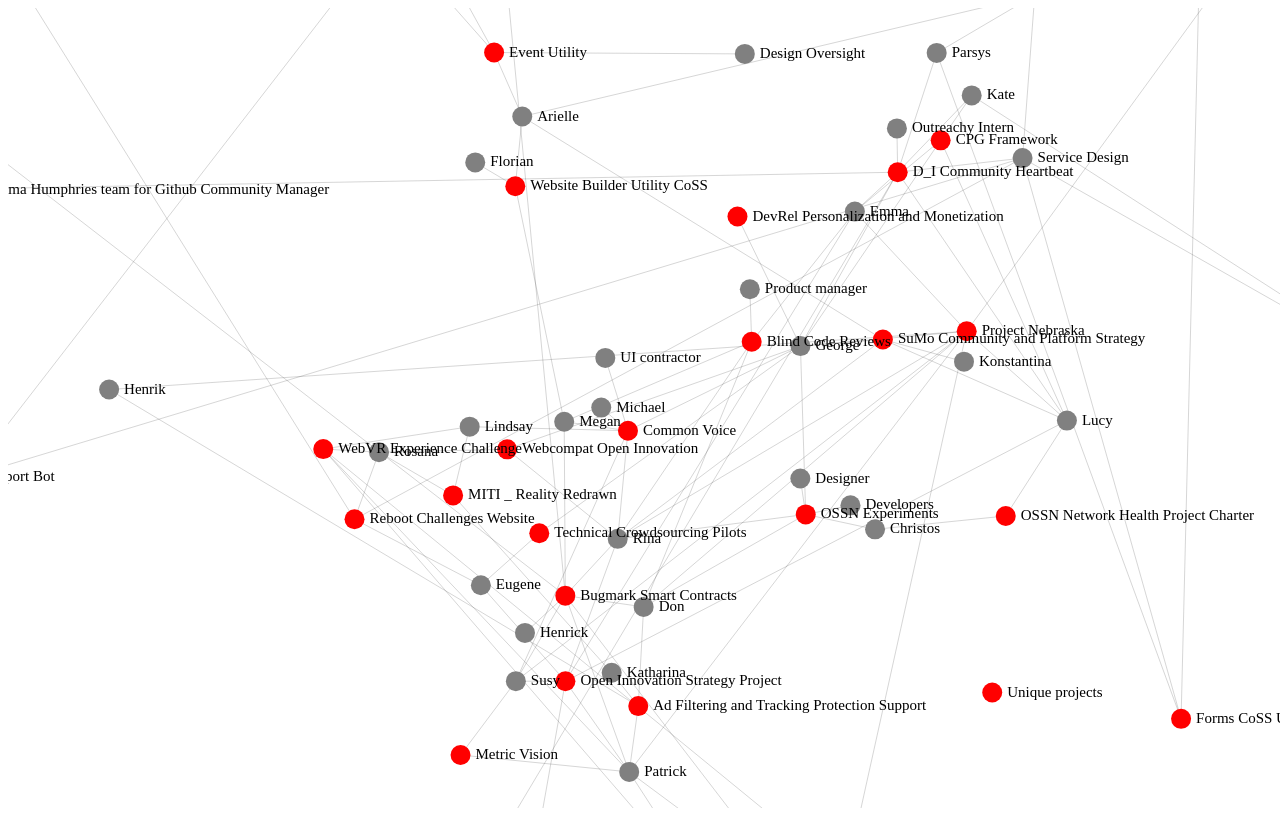
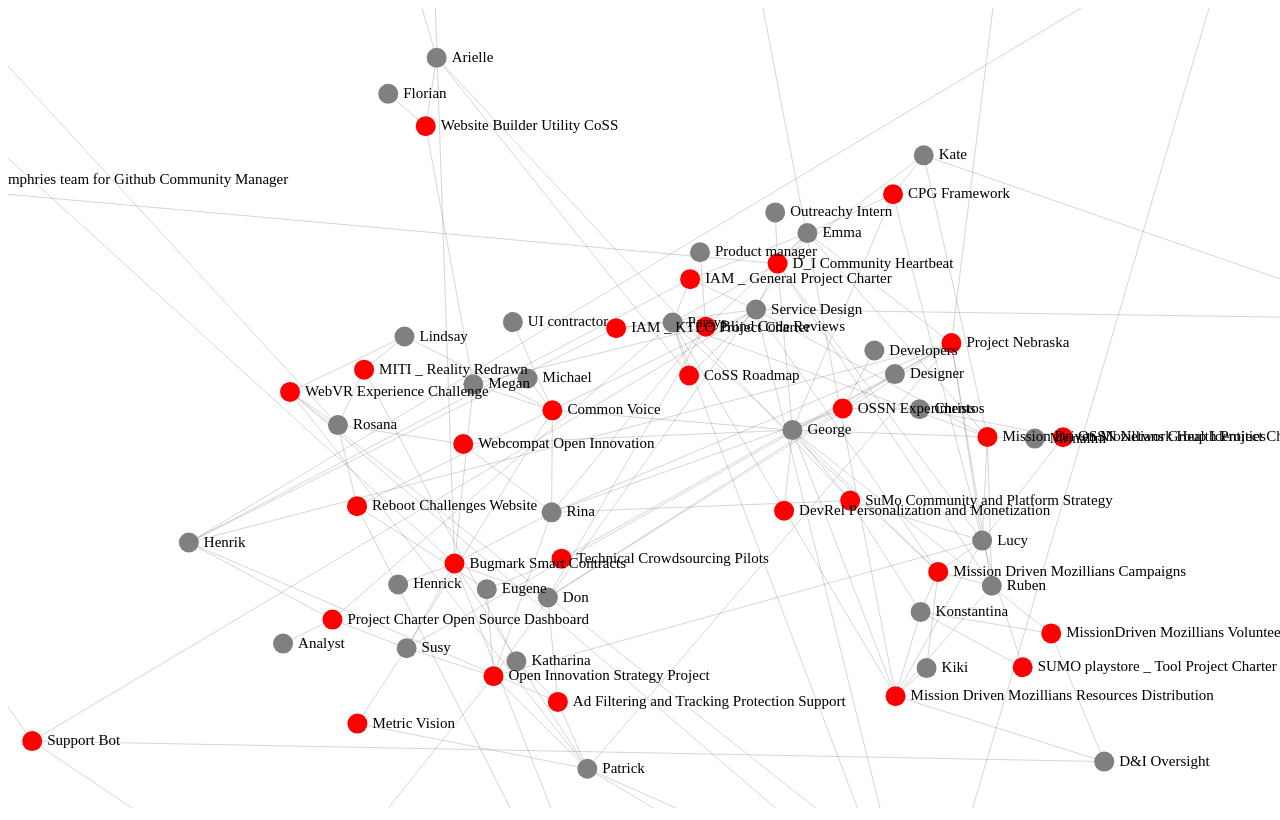
Before and after one commit to bacharakis/OITeamRelationships, a plain HTML site: page index.html in a window 1280 px wide. Drawn offline with nearby package versions, Linux system fonts and the light colour scheme.

Commit message:
Update weights

```diff
--- a/index.html
+++ b/index.html
@@ -1,7 +1,7 @@
 <!DOCTYPE html>
 <meta charset="utf-8">
 
-<svg width="960" height="600"></svg>
+<svg width="960" height="800"></svg>
 
 <script src="https://d3js.org/d3.v4.min.js"></script>
 <script>
@@ -72,19 +72,21 @@
   { id:"DesignOversight", group:2, label:"Design Oversight", level:2},
   { id:"QAtime", group:2, label:"QA time", level:2},
   { id:"D&I", group:2, label:"D&I", level:2},
-  { id:"", group:2, label:"", level:2},
   { id:"Rosana", group:2, label:"Rosana", level:2},
+  { id:"Konstantina", group:2, label:"Konstantina", level:2},
+  { id:"Kiki", group:2, label:"Kiki", level:2},
+  { id:"Mrinalini", group:2, label:"Mrinalini", level:2},
+  { id:"Reps&Council", group:2, label:"Reps & Council", level:2},
+  { id:"D&IOversight", group:2, label:"D&I Oversight", level:2},
   { id:"Alex", group:2, label:"Alex", level:2},
   { id:"Eugene", group:2, label:"Eugene", level:2},
   { id:"Designer", group:2, label:"Designer", level:2},
   { id:"Developers", group:2, label:"Developers", level:2},
   { id:"Christos", group:2, label:"Christos", level:2},
+  { id:"Analyst", group:2, label:"Analyst", level:2},
   { id:"Hermina", group:2, label:"Hermina", level:2},
-  { id:"Rubén", group:2, label:"Rubén", level:2},
   { id:"ParSys", group:2, label:"ParSys", level:2},
-  { id:"Konstantina", group:2, label:"Konstantina", level:2},
   { id:"CommunityManagementFeedback", group:2, label:"Community Management Feedback", level:2},
-  { id:"D&IOversight", group:2, label:"D&I Oversight", level:2},
   { id:"Pierros", group:2, label:"Pierros", level:2},
   { id:"Dees", group:2, label:"Dees", level:2},
   { id:"Florian", group:2, label:"Florian", level:2}
@@ -93,116 +95,157 @@
 var links = [
   { target:"AdFilteringandTrackingProtectionSupport", source:"Don", strength:0.55},
   { target:"AdFilteringandTrackingProtectionSupport", source:"Henrik", strength:0.01},
-  { target:"AdFilteringandTrackingProtectionSupport", source:"Katharina", strength:0.50},
-  { target:"AdFilteringandTrackingProtectionSupport", source:"Patrick", strength:0.50},
+  { target:"AdFilteringandTrackingProtectionSupport", source:"Katharina", strength:0.5},
+  { target:"AdFilteringandTrackingProtectionSupport", source:"Patrick", strength:0.5},
   { target:"BlindCodeReviews", source:"Don", strength:0.15},
   { target:"BlindCodeReviews", source:"Emma", strength:0.25},
   { target:"BlindCodeReviews", source:"Megan", strength:0.01},
   { target:"BlindCodeReviews", source:"Rina", strength:0.01},
-  { target:"BlindCodeReviews", source:"Productmanager", strength:0.50},
-  { target:"BugmarkSmartContracts", source:"Don", strength:0.40},
+  { target:"BlindCodeReviews", source:"Productmanager", strength:0.5},
+  { target:"BugmarkSmartContracts", source:"Don", strength:0.4},
   { target:"BugmarkSmartContracts", source:"MalvikaRao", strength:0.01},
   { target:"BugmarkSmartContracts", source:"RichBodo", strength:0.01},
-  { target:"BugmarkSmartContracts", source:"Henrick", strength:0.50},
+  { target:"BugmarkSmartContracts", source:"Henrick", strength:0.5},
   { target:"BugmarkSmartContracts", source:"Patrick", strength:0.01},
   { target:"BugmarkSmartContracts", source:"Rina", strength:0.15},
   { target:"BugmarkSmartContracts", source:"Megan", strength:0.25},
   { target:"BugmarkSmartContracts", source:"Susy", strength:0.35},
   { target:"BugmarkSmartContracts", source:"AndyLeak", strength:0.01},
   { target:"CommonVoice", source:"George", strength:0.15},
-  { target:"CommonVoice", source:"Lindsay", strength:0.20},
-  { target:"CommonVoice", source:"Rina", strength:0.20},
+  { target:"CommonVoice", source:"Lindsay", strength:0.2},
+  { target:"CommonVoice", source:"Rina", strength:0.2},
   { target:"CommonVoice", source:"UIcontractor", strength:0.25},
-  { target:"CommonVoice", source:"Megan", strength:0.50},
-  { target:"CommonVoice", source:"Michael", strength:1.00},
+  { target:"CommonVoice", source:"Megan", strength:0.5},
+  { target:"CommonVoice", source:"Michael", strength:1},
   { target:"CommonVoice", source:"Susy", strength:0.01},
   { target:"CoSSRoadmap", source:"Arielle", strength:0.01},
   { target:"CoSSRoadmap", source:"ServiceDesign", strength:0.05},
-  { target:"CoSSRoadmap", source:"Parsys", strength:0.10},
-  { target:"CPGFramework", source:"George", strength:0.10},
+  { target:"CoSSRoadmap", source:"Parsys", strength:0.1},
+  { target:"CPGFramework", source:"George", strength:0.1},
   { target:"CPGFramework", source:"Emma", strength:0.15},
   { target:"CPGFramework", source:"Kate", strength:0.95},
   { target:"CPGFramework", source:"Lucy", strength:0.01},
   { target:"D_ICommunityHeartbeat", source:"Kate", strength:0.05},
-  { target:"D_ICommunityHeartbeat", source:"George", strength:0.10},
-  { target:"D_ICommunityHeartbeat", source:"ServiceDesign", strength:0.10},
-  { target:"D_ICommunityHeartbeat", source:"Parsys", strength:0.20},
-  { target:"D_ICommunityHeartbeat", source:"Emma", strength:0.50},
+  { target:"D_ICommunityHeartbeat", source:"George", strength:0.1},
+  { target:"D_ICommunityHeartbeat", source:"ServiceDesign", strength:0.1},
+  { target:"D_ICommunityHeartbeat", source:"Parsys", strength:0.2},
+  { target:"D_ICommunityHeartbeat", source:"Emma", strength:0.5},
   { target:"D_ICommunityHeartbeat", source:"HeadcountonEmmaHumphriesteamforGithubCommunityManager", strength:0.01},
   { target:"D_ICommunityHeartbeat", source:"Lucy", strength:0.01},
-  { target:"D_ICommunityHeartbeat", source:"OutreachyIntern", strength:1.00},
+  { target:"D_ICommunityHeartbeat", source:"OutreachyIntern", strength:1},
   { target:"D_ICommunityHeartbeat", source:"Ruben", strength:0.01},
   { target:"D_IforContributorsandCommunities", source:"Kate", strength:0.01},
   { target:"D_IforContributorsandCommunities", source:"ServiceDesign", strength:0.01},
-  { target:"DevRelPersonalizationandMonetization", source:"George", strength:0.10},
+  { target:"DevRelPersonalizationandMonetization", source:"George", strength:0.1},
   { target:"EventUtility", source:"D&Ioversight", strength:0.05},
   { target:"EventUtility", source:"DesignOversight", strength:0.05},
-  { target:"EventUtility", source:"QAtime", strength:0.20},
+  { target:"EventUtility", source:"QAtime", strength:0.2},
   { target:"EventUtility", source:"Arielle", strength:0.75},
   { target:"FormsCoSSUtility", source:"D&I", strength:0.01},
   { target:"FormsCoSSUtility", source:"Parsys", strength:0.01},
   { target:"FormsCoSSUtility", source:"ServiceDesign", strength:0.01},
+  { target:"glTFimporterOpenInnovation", source:"Rosana", strength:0.01},
+  { target:"IAM_AccessManagementProjectCharter", source:"Henrik", strength:0.01},
+  { target:"IAM_GeneralProjectCharter", source:"Parsys", strength:0.5},
+  { target:"IAM_GeneralProjectCharter", source:"ServiceDesign", strength:0.3},
+  { target:"IAM_GeneralProjectCharter", source:"Emma", strength:0.05},
+  { target:"IAM_GeneralProjectCharter", source:"Henrik", strength:0.01},
+  { target:"IAM_KTLOProjectCharter", source:"Henrik", strength:0.01},
+  { target:"IAM_KTLOProjectCharter", source:"Parsys", strength:0.2},
+  { target:"IAM_KTLOProjectCharter", source:"ServiceDesign", strength:0.05},
   { target:"MetricVision", source:"Susy", strength:0.35},
   { target:"MetricVision", source:"Patrick", strength:0.01},
-  { target:"MITI_RealityRedrawn", source:"Katharina", strength:0.10},
+  { target:"MissionDrivenMozilliansCampaigns", source:"George", strength:0.1},
+  { target:"MissionDrivenMozilliansCampaigns", source:"Konstantina", strength:0.7},
+  { target:"MissionDrivenMozilliansCampaigns", source:"Lucy", strength:0.4},
+  { target:"MissionDrivenMozilliansCampaigns", source:"Ruben", strength:0.5},
+  { target:"MissionDrivenMozilliansCampaigns", source:"Kiki", strength:0.3},
+  { target:"MissionDrivenMozilliansCampaigns", source:"ServiceDesign", strength:0.01},
+  { target:"MissionDrivenMozilliansCampaigns", source:"Parsys", strength:0.01},
+  { target:"MissionDrivenMozilliansGroupIdentities", source:"George", strength:0.05},
+  { target:"MissionDrivenMozilliansGroupIdentities", source:"Lucy", strength:0.1},
+  { target:"MissionDrivenMozilliansGroupIdentities", source:"Ruben", strength:0.05},
+  { target:"MissionDrivenMozilliansGroupIdentities", source:"Mrinalini", strength:0.75},
+  { target:"MissionDrivenMozilliansGroupIdentities", source:"Emma", strength:0.03},
+  { target:"MissionDrivenMozilliansGroupIdentities", source:"Kate", strength:0.03},
+  { target:"MissionDrivenMozilliansGroupIdentities", source:"ServiceDesign", strength:0.01},
+  { target:"MissionDrivenMozilliansGroupIdentities", source:"Parsys", strength:0.01},
+  { target:"MissionDrivenMozilliansResourcesDistribution", source:"George", strength:0.02},
+  { target:"MissionDrivenMozilliansResourcesDistribution", source:"Lucy", strength:0.05},
+  { target:"MissionDrivenMozilliansResourcesDistribution", source:"Ruben", strength:0.02},
+  { target:"MissionDrivenMozilliansResourcesDistribution", source:"Konstantina", strength:0.15},
+  { target:"MissionDrivenMozilliansResourcesDistribution", source:"Kiki", strength:0.6},
+  { target:"MissionDrivenMozilliansResourcesDistribution", source:"Reps&Council", strength:0.01},
+  { target:"MissionDrivenMozilliansResourcesDistribution", source:"D&IOversight", strength:0.01},
+  { target:"MissionDrivenMozilliansResourcesDistribution", source:"Parsys", strength:0.01},
+  { target:"MissionDrivenMozilliansVolunteerLeadership", source:"George", strength:0.05},
+  { target:"MissionDrivenMozilliansVolunteerLeadership", source:"Konstantina", strength:0.1},
+  { target:"MissionDrivenMozilliansVolunteerLeadership", source:"D&IOversight", strength:0.1},
+  { target:"MITI_RealityRedrawn", source:"Katharina", strength:0.1},
   { target:"MITI_RealityRedrawn", source:"Lindsay", strength:0.35},
   { target:"MITI_RealityRedrawn", source:"Rosana", strength:0.01},
   { target:"OpenInnovationStrategyProject", source:"Emma", strength:0.01},
-  { target:"OpenInnovationStrategyProject", source:"Alex", strength:0.10},
-  { target:"OpenInnovationStrategyProject", source:"Rina", strength:0.20},
+  { target:"OpenInnovationStrategyProject", source:"Alex", strength:0.1},
+  { target:"OpenInnovationStrategyProject", source:"Rina", strength:0.2},
   { target:"OpenInnovationStrategyProject", source:"Patrick", strength:0.25},
-  { target:"OpenInnovationStrategyProject", source:"Eugene", strength:0.30},
+  { target:"OpenInnovationStrategyProject", source:"Eugene", strength:0.3},
   { target:"OpenInnovationStrategyProject", source:"Susy", strength:0.35},
   { target:"OpenInnovationStrategyProject", source:"Lucy", strength:0.01},
   { target:"OSSNExperiments", source:"Don", strength:0.01},
-  { target:"OSSNExperiments", source:"George", strength:0.10},
-  { target:"OSSNExperiments", source:"Rina", strength:0.10},
-  { target:"OSSNExperiments", source:"Designer", strength:0.50},
-  { target:"OSSNExperiments", source:"Developers", strength:0.50},
+  { target:"OSSNExperiments", source:"George", strength:0.1},
+  { target:"OSSNExperiments", source:"Rina", strength:0.1},
+  { target:"OSSNExperiments", source:"Designer", strength:0.5},
+  { target:"OSSNExperiments", source:"Developers", strength:0.5},
   { target:"OSSNExperiments", source:"Christos", strength:0.75},
-  { target:"OSSNNetworkHealthProjectCharter", source:"Lucy", strength:0.10},
+  { target:"OSSNNetworkHealthProjectCharter", source:"Lucy", strength:0.1},
   { target:"OSSNNetworkHealthProjectCharter", source:"Christos", strength:0.25},
+  { target:"ProjectCharterOpenSourceDashboard", source:"Susy", strength:0.5},
+  { target:"ProjectCharterOpenSourceDashboard", source:"Henrik", strength:0.1},
+  { target:"ProjectCharterOpenSourceDashboard", source:"Analyst", strength:0.9},
+  { target:"ProjectCharterOpenSourceDashboard", source:"Parsys", strength:0.05},
   { target:"ProjectNebraska", source:"Don", strength:0.01},
   { target:"ProjectNebraska", source:"Emma", strength:0.01},
-  { target:"ProjectNebraska", source:"George", strength:0.10},
+  { target:"ProjectNebraska", source:"George", strength:0.1},
   { target:"ProjectNebraska", source:"Henrik", strength:0.01},
   { target:"ProjectNebraska", source:"Hermina", strength:0.01},
   { target:"ProjectNebraska", source:"Lucy", strength:0.01},
   { target:"ProjectNebraska", source:"Patrick", strength:0.01},
   { target:"ProjectNebraska", source:"Rina", strength:0.01},
-  { target:"ProjectNebraska", source:"Rubén", strength:0.01},
+  { target:"ProjectNebraska", source:"Ruben", strength:0.01},
   { target:"ProjectNebraska", source:"Susy", strength:0.01},
   { target:"RebootChallengesWebsite", source:"Eugene", strength:0.25},
   { target:"RebootChallengesWebsite", source:"ParSys", strength:0.01},
   { target:"RebootChallengesWebsite", source:"ServiceDesign", strength:0.01},
   { target:"RebootChallengesWebsite", source:"Rosana", strength:0.25},
   { target:"SuMoCommunityandPlatformStrategy", source:"Arielle", strength:0.05},
-  { target:"SuMoCommunityandPlatformStrategy", source:"Lucy", strength:0.10},
+  { target:"SuMoCommunityandPlatformStrategy", source:"Lucy", strength:0.1},
   { target:"SuMoCommunityandPlatformStrategy", source:"George", strength:0.25},
   { target:"SuMoCommunityandPlatformStrategy", source:"Konstantina", strength:0.25},
   { target:"SuMoCommunityandPlatformStrategy", source:"Rina", strength:0.01},
+  { target:"SUMOplaystore_ToolProjectCharter", source:"Lucy", strength:0.1},
+  { target:"SUMOplaystore_ToolProjectCharter", source:"Konstantina", strength:0.1},
   { target:"SupportBot", source:"CommunityManagementFeedback", strength:0.01},
   { target:"SupportBot", source:"D&IOversight", strength:0.01},
   { target:"SupportBot", source:"ParSys", strength:0.01},
   { target:"SupportBot", source:"ServiceDesign", strength:0.01},
   { target:"TechnicalCrowdsourcingPilots", source:"George", strength:0.15},
-  { target:"TechnicalCrowdsourcingPilots", source:"Eugene", strength:1.00},
-  { target:"WasmEcosystemAnalysis", source:"Patrick", strength:0.10},
-  { target:"WasmEcosystemAnalysis", source:"Pierros", strength:0.60},
+  { target:"TechnicalCrowdsourcingPilots", source:"Eugene", strength:1},
+  { target:"WasmEcosystemAnalysis", source:"Patrick", strength:0.1},
+  { target:"WasmEcosystemAnalysis", source:"Pierros", strength:0.6},
   { target:"WebcompatOpenInnovation", source:"George", strength:0.12},
-  { target:"WebcompatOpenInnovation", source:"Rina", strength:0.20},
-  { target:"WebcompatOpenInnovation", source:"Rosana", strength:0.50},
+  { target:"WebcompatOpenInnovation", source:"Rina", strength:0.2},
+  { target:"WebcompatOpenInnovation", source:"Rosana", strength:0.5},
   { target:"WebMRContentEcosystemanalysis", source:"Patrick", strength:0.05},
-  { target:"WebMRContentEcosystemanalysis", source:"Pierros", strength:0.10},
-  { target:"WebMRContentEcosystemanalysis", source:"Dees", strength:0.40},
+  { target:"WebMRContentEcosystemanalysis", source:"Pierros", strength:0.1},
+  { target:"WebMRContentEcosystemanalysis", source:"Dees", strength:0.4},
   { target:"WebsiteBuilderUtilityCoSS", source:"Megan", strength:0.25},
-  { target:"WebsiteBuilderUtilityCoSS", source:"Arielle", strength:1.00},
-  { target:"WebsiteBuilderUtilityCoSS", source:"Florian", strength:1.00},
+  { target:"WebsiteBuilderUtilityCoSS", source:"Arielle", strength:1},
+  { target:"WebsiteBuilderUtilityCoSS", source:"Florian", strength:1},
   { target:"WebVRExperienceChallenge", source:"Dees", strength:0.01},
-  { target:"WebVRExperienceChallenge", source:"Lindsay", strength:0.10},
+  { target:"WebVRExperienceChallenge", source:"Lindsay", strength:0.1},
   { target:"WebVRExperienceChallenge", source:"Patrick", strength:0.01},
   { target:"WebVRExperienceChallenge", source:"Pierros", strength:0.01},
-  { target:"WebVRExperienceChallenge", source:"Rosana", strength:0.50}
+  { target:"WebVRExperienceChallenge", source:"Rosana", strength:0.5}
 ]
 
 function getNeighbors(node) {
```
